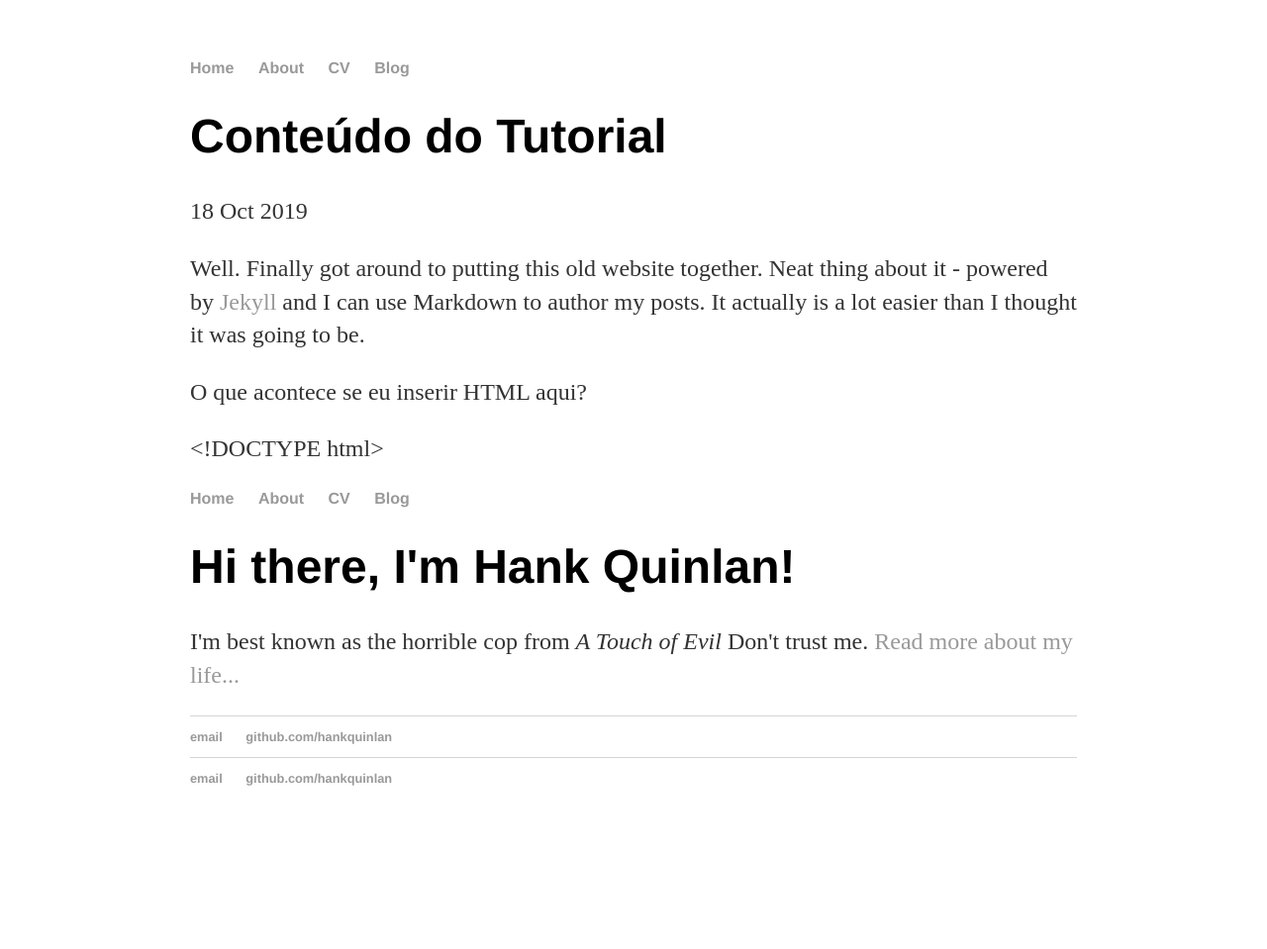
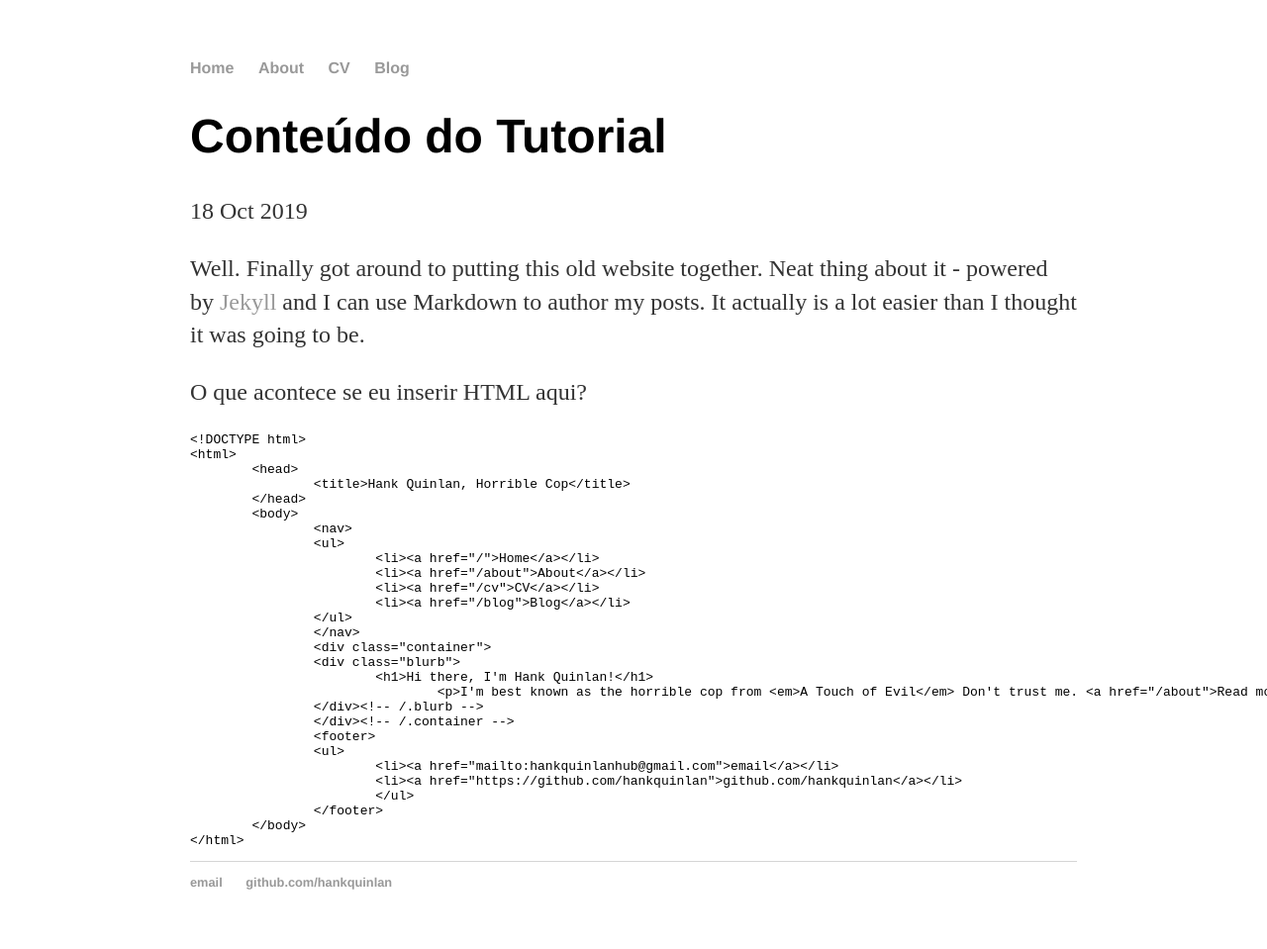
Before and after one commit to fiuzatayna/fiuzatayna.github.io, a Jekyll site: the page built from _posts/2019-10-18-arquivos-conteudo-tutorial.md, in a window 1280 px wide. Shown: the whole page at 99% size. Built offline with Jekyll 4.4.1, drawn with Linux system fonts in a browser that asks for light colours; before the commit the page ends 900 px from its top, so only the background shows below that.

Commit message:
Changes second post

```diff
--- a/_posts/2019-10-18-arquivos-conteudo-tutorial.md
+++ b/_posts/2019-10-18-arquivos-conteudo-tutorial.md
@@ -8,31 +8,31 @@
 
 O que acontece se eu inserir HTML aqui?
 
-<!DOCTYPE html>
-<html>
-	<head>
-		<title>Hank Quinlan, Horrible Cop</title>
-	</head>
-	<body>
-		<nav>
-    		<ul>
-        		<li><a href="/">Home</a></li>
-	        	<li><a href="/about">About</a></li>
-        		<li><a href="/cv">CV</a></li>
-        		<li><a href="/blog">Blog</a></li>
-    		</ul>
-		</nav>
-		<div class="container">
-    		<div class="blurb">
-        		<h1>Hi there, I'm Hank Quinlan!</h1>
-				<p>I'm best known as the horrible cop from <em>A Touch of Evil</em> Don't trust me. <a href="/about">Read more about my life...</a></p>
-    		</div><!-- /.blurb -->
-		</div><!-- /.container -->
-		<footer>
-    		<ul>
-        		<li><a href="mailto:hankquinlanhub@gmail.com">email</a></li>
-        		<li><a href="https://github.com/hankquinlan">github.com/hankquinlan</a></li>
-			</ul>
-		</footer>
-	</body>
-</html>
+<pre class="prettyprint pre-scrollable"><code>&lt;!DOCTYPE html&gt;
+&lt;html&gt;
+	&lt;head&gt;
+		&lt;title&gt;Hank Quinlan, Horrible Cop&lt;/title&gt;
+	&lt;/head&gt;
+	&lt;body&gt;
+		&lt;nav&gt;
+    		&lt;ul&gt;
+        		&lt;li&gt;&lt;a href="/"&gt;Home&lt;/a&gt;&lt;/li&gt;
+	        	&lt;li&gt;&lt;a href="/about"&gt;About&lt;/a&gt;&lt;/li&gt;
+        		&lt;li&gt;&lt;a href="/cv"&gt;CV&lt;/a&gt;&lt;/li&gt;
+        		&lt;li&gt;&lt;a href="/blog"&gt;Blog&lt;/a&gt;&lt;/li&gt;
+    		&lt;/ul&gt;
+		&lt;/nav&gt;
+		&lt;div class="container"&gt;
+    		&lt;div class="blurb"&gt;
+        		&lt;h1&gt;Hi there, I'm Hank Quinlan!&lt;/h1&gt;
+				&lt;p&gt;I'm best known as the horrible cop from &lt;em&gt;A Touch of Evil&lt;/em&gt; Don't trust me. &lt;a href="/about"&gt;Read more about my life...&lt;/a&gt;&lt;/p&gt;
+    		&lt;/div&gt;&lt;!-- /.blurb --&gt;
+		&lt;/div&gt;&lt;!-- /.container --&gt;
+		&lt;footer&gt;
+    		&lt;ul&gt;
+        		&lt;li&gt;&lt;a href="mailto:hankquinlanhub@gmail.com"&gt;email&lt;/a&gt;&lt;/li&gt;
+        		&lt;li&gt;&lt;a href="https://github.com/hankquinlan"&gt;github.com/hankquinlan&lt;/a&gt;&lt;/li&gt;
+			&lt;/ul&gt;
+		&lt;/footer&gt;
+	&lt;/body&gt;
+&lt;/html&gt;</code></pre>
```
